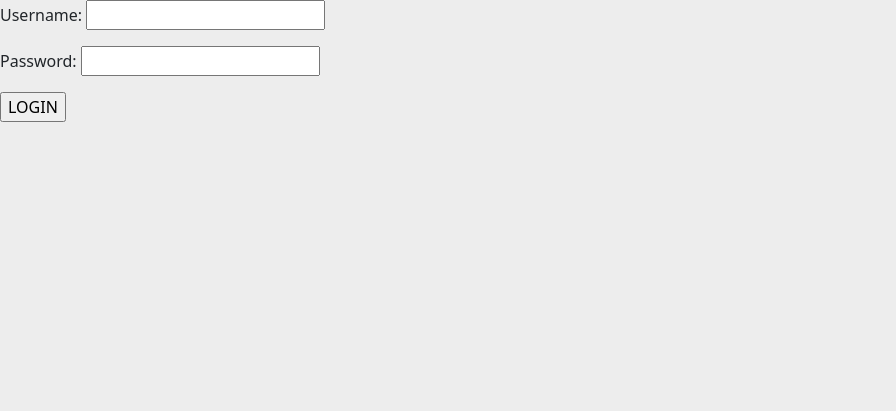
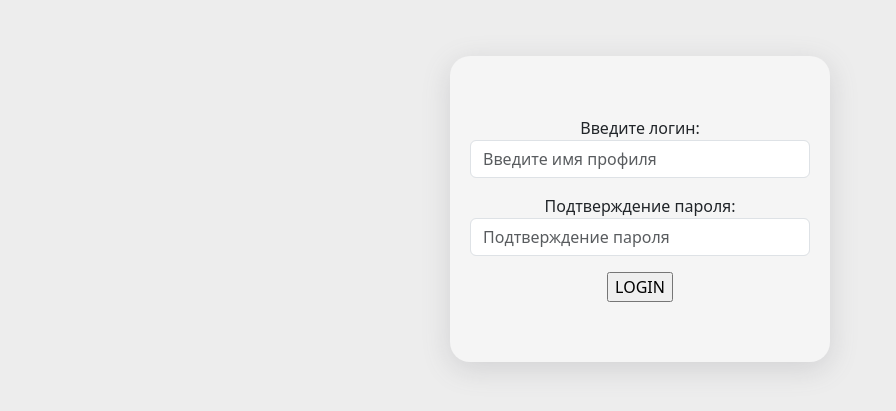
Before and after one commit to Mario8602/storethings, a Django app: page /accounts/login/ in a window 1280 px wide. Shown: the part 80-491 px from the top of the page, without its empty margins (0-896 px from the left). Run offline with Django 4.2, Linux system fonts and the light colour scheme; parts of the project's set-up code (start-up, migrations or seed data) failed here and were passed over.

```diff
--- a/store/cart/forms.py
+++ b/store/cart/forms.py
@@ -10,7 +10,37 @@ class CartAddProductForm(forms.Form):
 
 
 class OrderAddForm(forms.ModelForm):
+    firstName = forms.CharField(label='', widget=forms.Textarea(attrs={
+        'class': 'md-textarea form-control',
+        'placeholder': 'Имя',
+        'rows': 1,
+    }))
+    lastName = forms.CharField(label='', widget=forms.Textarea(attrs={
+        'class': 'md-textarea form-control',
+        'placeholder': 'Фамилия',
+        'rows': 1,
+    }))
+    email = forms.EmailField(label='', widget=forms.Textarea(attrs={
+        'class': 'md-textarea form-control',
+        'placeholder': 'Введите email',
+        'rows': 1,
+    }))
+    postCode = forms.CharField(label='', widget=forms.Textarea(attrs={
+        'class': 'md-textarea form-control',
+        'placeholder': 'Введите ваш почтовый индекс',
+        'rows': 1,
+    }))
+    city = forms.CharField(label='', widget=forms.Textarea(attrs={
+        'class': 'md-textarea form-control',
+        'placeholder': 'Введите ваш город',
+        'rows': 1,
+    }))
+    address = forms.CharField(label='', widget=forms.Textarea(attrs={
+        'class': 'md-textarea form-control',
+        'placeholder': 'Введите ваш адрес',
+        'rows': 1,
+    }))
 
     class Meta:
         model = Order
-        fields = ['firstName', 'lastName', 'email', 'phoneNumber', 'postCode', 'city', 'address',]
+        fields = ['phoneNumber',]
--- a/store/cart/templates/orders/detail_for_admin.html
+++ b/store/cart/templates/orders/detail_for_admin.html
@@ -1,7 +1,7 @@
 {% extends "admin/base_site.html" %}
 {% load static %}
 {% block extrastyle %}
-    <link rel="stylesheet" type="text/css" href="{% static 'css/admin.css' %}" />
+<link rel="stylesheet" type="text/css" href="{% static 'css/admin.css' %}"/>
 {% endblock %}
 {% block title %}
 Order {{ order.id }} {{ block.super }}
--- a/store/product/static/css/style.css
+++ b/store/product/static/css/style.css
@@ -28,6 +28,25 @@ body {
 	padding-bottom: 10px;
     text-align: center;
     background: #f5f5f5;
+}
+
+.prod-con-login {
+    box-shadow: rgba(100, 100, 111, 0.2) 0px 7px 29px 0px;
+	border-radius: 20px;
+	margin-bottom: 15px;
+	margin-top: 40px;
+	padding-bottom: 60px;
+	padding-top: 60px;
+	padding-left: 20px;
+	padding-right: 20px;
+    text-align: center;
+    background: #f5f5f5;
+}
+
+.txt-re {
+    text-align: left;
+    padding-left: 20px;
+    padding-top: 10px;
 }
 
 .prod-con-detail {
@@ -97,3 +116,15 @@ img.displayed {
     padding: 0.3em;
     color: black;
 }
+
+table {
+    border-collapse: collapse;
+    width: 100%;
+    margin-bottom: 15px;
+}
+
+td {
+    margin-bottom: 40px;
+    padding: 10px;
+    border-bottom: 1px solid #ddd;
+}
--- a/store/user/forms.py
+++ b/store/user/forms.py
@@ -38,8 +38,14 @@ class CustomUserChangeForm(UserChangeForm):
 
 
 class LoginForm(AuthenticationForm):
-    username = forms.CharField()
-    password = forms.CharField(widget=forms.PasswordInput)
+    username = forms.CharField(label='Введите логин', widget=forms.TextInput(attrs={
+        'class': 'form-control',
+        'placeholder': 'Введите имя профиля'
+    }))
+    password = forms.CharField(label='Подтверждение пароля', widget=forms.PasswordInput(attrs={
+        'class': 'form-control',
+        'placeholder': 'Подтверждение пароля'
+    }))
     # username = forms.CharField(label='Имя пользователя', widget=forms.TextInput(attrs={
     #     'class': 'form-control',
     #     'placeholder': 'Имя профиля'
--- a/store/user/templates/login.html
+++ b/store/user/templates/login.html
@@ -1,7 +1,10 @@
-{% extends 'base.html' %}
+{% extends "base.html" %}
 
 {% block content %}
-
+<div class="container my-3">
+    <div class="row">
+        <div class="col-4"></div>
+        <div class="col-4 prod-con-login">
             <form method="post">
                 {% csrf_token %}
                 <div class="">
@@ -9,5 +12,7 @@
                 </div>
                 <input class="" type="submit" value="LOGIN">
             </form>
-
+        </div>
+    </div>
+</div>
 {% endblock %}
```
Also changed, not shown: store/cart/templates/cart_detail.html (+10 -3 lines), store/cart/templates/orders/orders_create_form.html (+8 -2 lines), store/cart/views.py (+7 -4 lines), store/product/admin.py (+6 -8 lines), store/product/filters.py (+13 -1 lines), store/product/templates/detail.html (+49 -0 lines), store/product/views.py (+10 -12 lines). Lines whose indentation alone changed are shown as unchanged.
